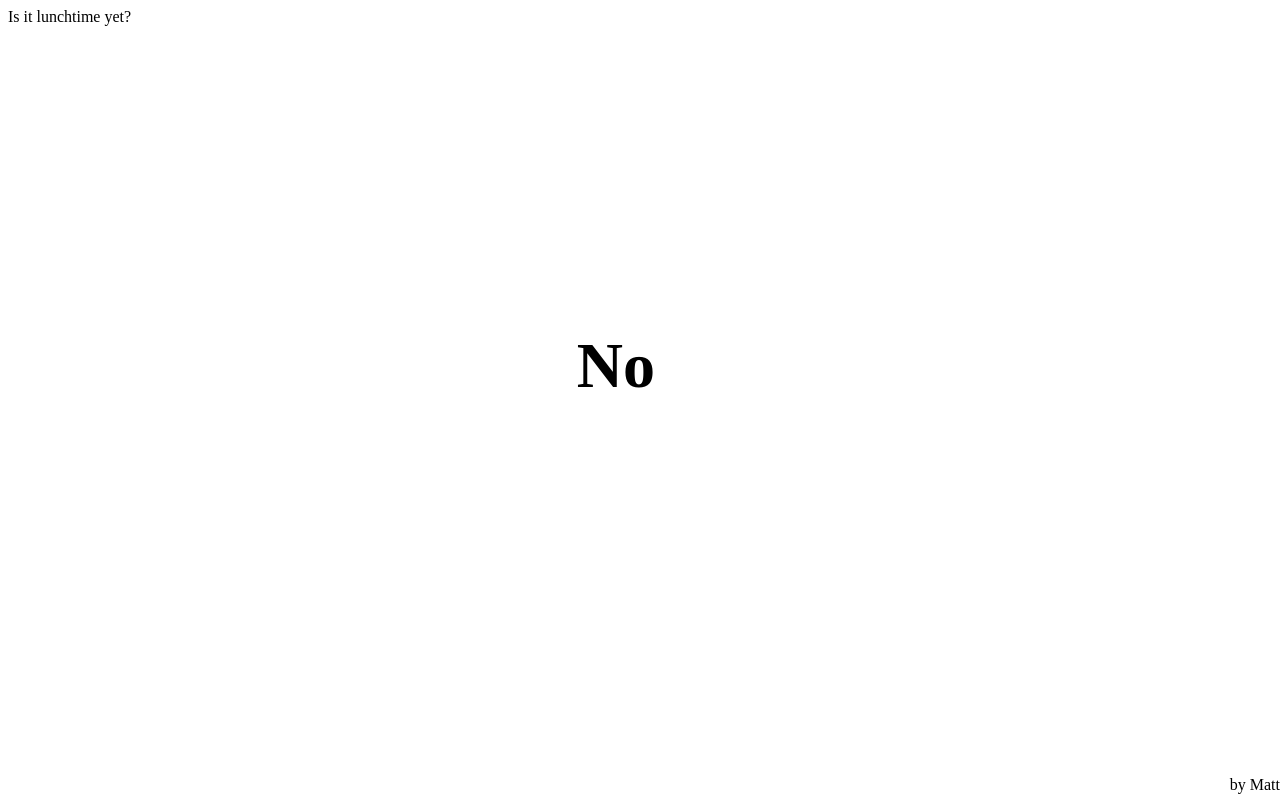
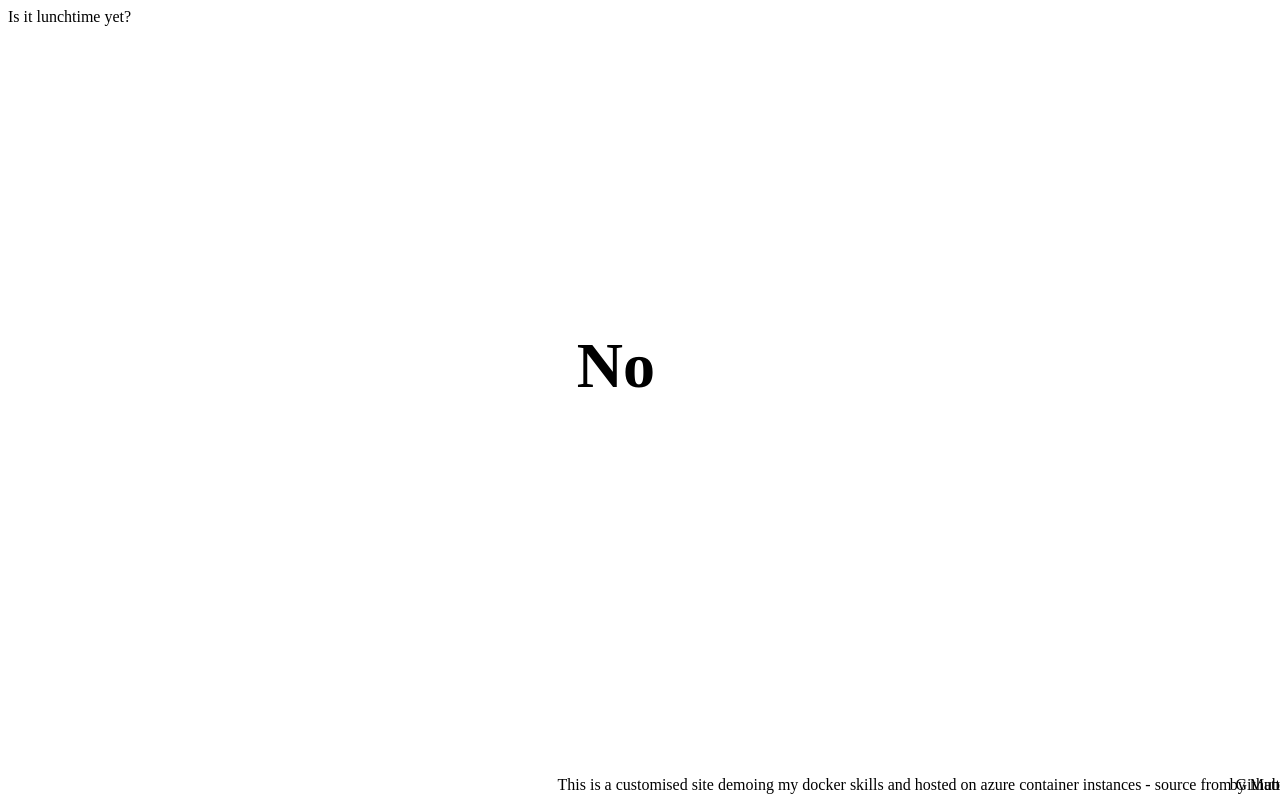
Before and after one commit to explodinghat/MWTEST-isitlunch, a plain HTML site: page content/index.html in a window 1280 px wide. Drawn offline with Linux system fonts and the light colour scheme.

Commit message:
Update index.html

```diff
--- a/content/index.html
+++ b/content/index.html
@@ -7,5 +7,6 @@
     </head>
     <body>
         <div>by Matt</div>
-    </body>
+        <div>This is a customised site demoing my docker skills and hosted on azure container instances - source from <a href="https://github.com/explodinghat/isitlunch">Github</a>
+        </body>
 </html>
```
